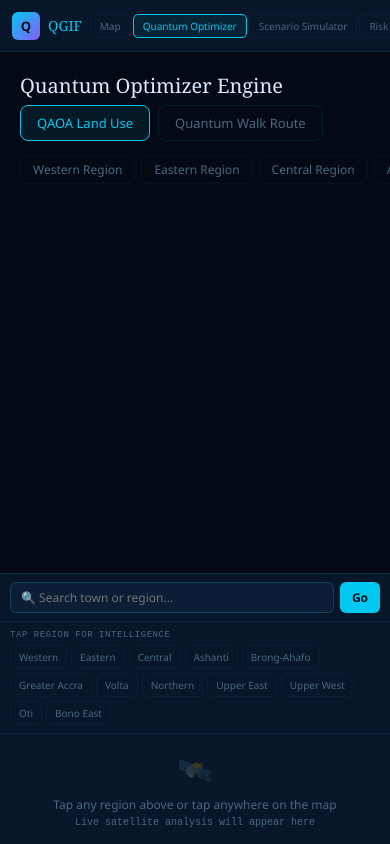
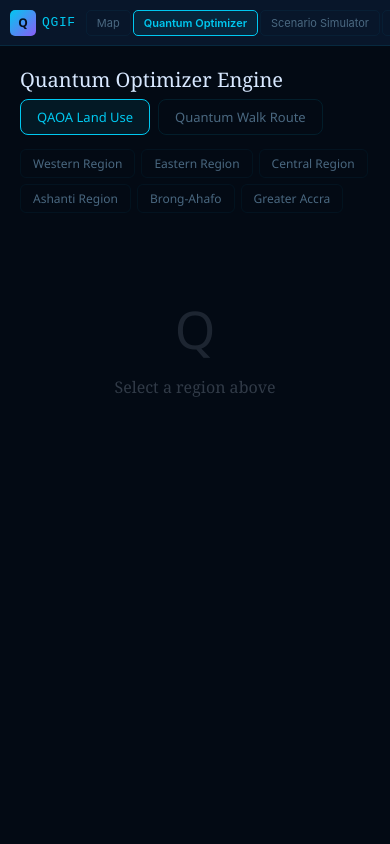
Before and after one commit to michaelopokuamoah/-QGIF, a React (Create React App) app in the folder frontend/: page / in a window 390 px wide. Both pictures are taken after a click on the button "Quantum Optimizer". Built offline with nearby package versions, Linux system fonts and the light colour scheme.

Commit message:
Fix mobile layout - all tabs accessible, map zoomed to Ghana, clean fonts

```diff
--- a/frontend/src/App.js
+++ b/frontend/src/App.js
@@ -309,7 +309,10 @@ function MapTab({layer,activeRegion,onRegionClick,onCoordClick,searchQuery,setSe
       <div style={{position:"absolute",top:42,left:0,right:0,bottom:36}}>
         <MapContainer
           center={mapCenter?[mapCenter[0],mapCenter[1]]:[7.9465,-1.0232]}
-          zoom={mapCenter?mapCenter[2]:7}
+          zoom={mapCenter?mapCenter[2]:window.innerWidth<769?7:7}
+          minZoom={6}
+          maxZoom={19}
+          minZoom={5}
           style={{width:"100%",height:"100%"}}
           zoomControl={true}
           ref={mapRef}
@@ -1401,25 +1404,32 @@ export default function App(){
         .leaflet-container{touch-action:pan-x pan-y!important;}
       `}</style>
 
-      <div style={{display:"flex",alignItems:"center",justifyContent:"space-between",padding:"0 12px",background:PANEL,borderBottom:`1px solid ${BORDER}`,gap:8}}>
-        <div style={{display:"flex",alignItems:"center",gap:8,flexShrink:0}}>
-          <div style={{width:28,height:28,background:"linear-gradient(135deg,#00C8F0,#8B5CF6)",borderRadius:6,display:"flex",alignItems:"center",justifyContent:"center",fontSize:13,fontWeight:700,color:BG}}>Q</div>
-          <span style={{fontFamily:FH,fontSize:14,color:CYAN,whiteSpace:"nowrap"}}>QGIF</span>
-        </div>
-        <div className="tab-scroll" style={{display:"flex",gap:2,flexWrap:"wrap",justifyContent:"center",flex:1,overflow:"hidden"}}>
+      {/* TOPBAR */}
+      <div style={{display:"flex",alignItems:"center",justifyContent:"space-between",padding:"0 10px",background:PANEL,borderBottom:`1px solid ${BORDER}`,height:46,gap:6}}>
+        {/* Logo */}
+        <div style={{display:"flex",alignItems:"center",gap:6,flexShrink:0}}>
+          <div style={{width:26,height:26,background:"linear-gradient(135deg,#00C8F0,#8B5CF6)",borderRadius:5,display:"flex",alignItems:"center",justifyContent:"center",fontSize:12,fontWeight:700,color:BG}}>Q</div>
+          <span style={{fontFamily:"'Courier New',monospace",fontSize:13,color:CYAN,whiteSpace:"nowrap",letterSpacing:".05em"}}>QGIF</span>
+        </div>
+        {/* Tabs — scrollable */}
+        <div className="tab-scroll" style={{display:"flex",gap:2,flex:1,overflow:"auto",padding:"0 4px"}}>
           {TABS.map(tab=>(
-            <button key={tab} onClick={()=>handleTabChange(tab)} style={{padding:"4px 9px",borderRadius:5,fontFamily:FB,fontSize:10,cursor:"pointer",border:`1px solid ${activeTab===tab?CYAN:BORDER2}`,background:activeTab===tab?`${CYAN}10`:"transparent",color:activeTab===tab?CYAN:MUTED,whiteSpace:"nowrap",flexShrink:0}}>{tab}</button>
+            <button key={tab} onClick={()=>handleTabChange(tab)}
+              style={{padding:"5px 10px",borderRadius:5,fontFamily:"-apple-system,BlinkMacSystemFont,'Segoe UI',sans-serif",fontSize:11,cursor:"pointer",border:`1px solid ${activeTab===tab?CYAN:BORDER2}`,background:activeTab===tab?`${CYAN}14`:"transparent",color:activeTab===tab?CYAN:MUTED,whiteSpace:"nowrap",flexShrink:0,fontWeight:activeTab===tab?600:400}}>
+              {tab}
+            </button>
           ))}
         </div>
-        <div style={{display:"flex",alignItems:"center",gap:8,flexShrink:0}}>
-          <button onClick={()=>setShowRoleModal(true)} style={{padding:"4px 10px",borderRadius:6,border:`1px solid ${BORDER}`,background:`${CYAN}08`,color:CYAN,fontSize:11,fontFamily:FB,cursor:"pointer",whiteSpace:"nowrap"}}>{role.icon} {role.label}</button>
-          <span style={{fontFamily:FM,fontSize:9,color:GREEN,whiteSpace:"nowrap"}}>
-            <span style={{width:5,height:5,borderRadius:"50%",background:GREEN,display:"inline-block",marginRight:4,animation:"blink 1.8s ease-in-out infinite"}}/>{time}
+        {/* Role + time */}
+        <div style={{display:"flex",alignItems:"center",gap:6,flexShrink:0}}>
+          <button onClick={()=>setShowRoleModal(true)} style={{padding:"4px 8px",borderRadius:5,border:`1px solid ${BORDER}`,background:`${CYAN}08`,color:CYAN,fontSize:10,fontFamily:"-apple-system,BlinkMacSystemFont,'Segoe UI',sans-serif",cursor:"pointer",whiteSpace:"nowrap"}}>{role.icon} <span className="hide-mobile">{role.label}</span></button>
+          <span className="hide-mobile" style={{fontFamily:"'Courier New',monospace",fontSize:9,color:GREEN,whiteSpace:"nowrap"}}>
+            <span style={{width:5,height:5,borderRadius:"50%",background:GREEN,display:"inline-block",marginRight:3,animation:"blink 1.8s ease-in-out infinite"}}/>{time}
           </span>
         </div>
       </div>
 
-      <div className="main-grid" style={{display:"grid",gridTemplateColumns:"180px 1fr 300px",height:"calc(100vh - 52px)",overflow:"hidden"}}>
+      <div className="main-grid" style={{display:"grid",gridTemplateColumns:"180px 1fr 300px",height:"calc(100vh - 46px)",overflow:"hidden"}}>
         <div className="desktop-sidebar" style={{background:PANEL,borderRight:`1px solid ${BORDER}`,overflowY:"auto"}}>
           <div style={{padding:"10px 8px",borderBottom:`1px solid ${BORDER2}`}}>
             <Label text="INTELLIGENCE LAYERS"/>
@@ -1634,78 +1644,49 @@ export default function App(){
         </div>
       </div>
 
-      {/* MOBILE BOTTOM PANEL — shown only on small screens */}
+      {/* MOBILE BOTTOM PANEL — Map tab only */}
+      {activeTab==="Map"&&(
       <div className="mobile-bottom">
-
-        {/* Search bar on mobile */}
+        {/* Search bar */}
         <div style={{padding:"8px 10px",borderBottom:`1px solid ${BORDER}`,display:"flex",gap:6}}>
-          <input
-            value={searchQuery}
-            onChange={e=>setSearchQuery(e.target.value)}
-            placeholder="🔍 Search town or region..."
-            style={{flex:1,background:P2,border:`1px solid ${CYAN}33`,borderRadius:6,padding:"6px 10px",color:TEXT,fontSize:12,outline:"none",fontFamily:FB}}
-          />
-          <button
-            onClick={()=>{
-              const q=searchQuery.toLowerCase();
-              const town=GHANA_TOWNS.find(t=>t.name.toLowerCase().includes(q));
-              const reg=Object.entries(REGION_COORDS).find(([k])=>k.toLowerCase().includes(q));
-              if(town){setMapCenter([town.lat,town.lng,13]);handleCoordClick(town.lat,town.lng,town.name);}
-              else if(reg){setMapCenter([reg[1].lat,reg[1].lng,10]);handleRegionClick(reg[0]);}
-            }}
-            style={{background:CYAN,border:"none",borderRadius:6,padding:"6px 12px",color:BG,fontSize:12,fontWeight:700,cursor:"pointer"}}>Go</button>
-        </div>
-
-        {/* Region quick-select */}
+          <input value={searchQuery} onChange={e=>setSearchQuery(e.target.value)} placeholder="Search town or region..."
+            style={{flex:1,background:P2,border:`1px solid ${CYAN}33`,borderRadius:6,padding:"7px 10px",color:TEXT,fontSize:13,outline:"none",fontFamily:"-apple-system,BlinkMacSystemFont,'Segoe UI',sans-serif"}}/>
+          <button onClick={()=>{const q=searchQuery.toLowerCase();const town=GHANA_TOWNS.find(t=>t.name.toLowerCase().includes(q));const reg=Object.entries(REGION_COORDS).find(([k])=>k.toLowerCase().includes(q));if(town){setMapCenter([town.lat,town.lng,13]);handleCoordClick(town.lat,town.lng,town.name);}else if(reg){setMapCenter([reg[1].lat,reg[1].lng,10]);handleRegionClick(reg[0]);}}}
+            style={{background:CYAN,border:"none",borderRadius:6,padding:"7px 14px",color:BG,fontSize:13,fontWeight:700,cursor:"pointer"}}>Go</button>
+        </div>
+
+        {/* Region buttons */}
         <div style={{padding:"8px 10px",borderBottom:`1px solid ${BORDER}`}}>
-          <div style={{fontFamily:FM,fontSize:9,color:MUTED,marginBottom:5,letterSpacing:".06em"}}>TAP REGION FOR INTELLIGENCE</div>
+          <div style={{fontFamily:"'Courier New',monospace",fontSize:9,color:MUTED,marginBottom:5,letterSpacing:".06em",textTransform:"uppercase"}}>Tap Region</div>
           <div style={{display:"flex",gap:4,flexWrap:"wrap"}}>
             {REGIONS.map(r=>(
               <button key={r.name} onClick={()=>handleRegionClick(r.name)}
-                style={{padding:"4px 8px",borderRadius:5,border:`1px solid ${activeRegion===r.name?CYAN:BORDER2}`,background:activeRegion===r.name?`${CYAN}10`:"transparent",color:activeRegion===r.name?CYAN:MUTED,fontSize:10,fontFamily:FB,cursor:"pointer"}}>
+                style={{padding:"5px 9px",borderRadius:5,border:`1px solid ${activeRegion===r.name?CYAN:BORDER2}`,background:activeRegion===r.name?`${CYAN}15`:"transparent",color:activeRegion===r.name?CYAN:MUTED,fontSize:11,fontFamily:"-apple-system,BlinkMacSystemFont,'Segoe UI',sans-serif",cursor:"pointer"}}>
                 {r.name.replace(' Region','')}
               </button>
             ))}
           </div>
         </div>
 
-        {/* Live Detection Results on mobile */}
-        {liveDetectLoading&&(
-          <div style={{padding:"12px",display:"flex",alignItems:"center",gap:8}}>
-            <span style={{width:6,height:6,borderRadius:"50%",background:AMBER,display:"inline-block",animation:"blink 1s infinite"}}/>
-            <span style={{fontFamily:FB,fontSize:12,color:MUTED}}>Running satellite detection... (20-30 sec)</span>
-          </div>
-        )}
+        {/* Live detection */}
+        {liveDetectLoading&&<div style={{padding:"12px 10px",display:"flex",alignItems:"center",gap:8}}><span style={{width:6,height:6,borderRadius:"50%",background:AMBER,display:"inline-block",animation:"blink 1s infinite"}}/><span style={{fontFamily:"-apple-system,BlinkMacSystemFont,'Segoe UI',sans-serif",fontSize:12,color:MUTED}}>Running satellite detection... 20-30 seconds</span></div>}
         {!liveDetectLoading&&liveDetect&&!liveDetect._error&&(
           <div style={{padding:"10px 12px",borderBottom:`1px solid ${BORDER}`}}>
-            <div style={{fontFamily:FM,fontSize:9,color:PURPLE,marginBottom:8,display:"flex",alignItems:"center",gap:5}}>
-              <span style={{width:5,height:5,borderRadius:"50%",background:PURPLE,display:"inline-block"}}/>
-              LIVE DETECTION · {liveDetect.imagery?.current_image_date} · {liveDetect.location}
-            </div>
-            {/* 3 key metrics */}
+            <div style={{fontFamily:"'Courier New',monospace",fontSize:9,color:PURPLE,marginBottom:8,letterSpacing:".06em"}}>LIVE DETECTION · {liveDetect.imagery?.current_image_date} · {liveDetect.location}</div>
             <div style={{display:"grid",gridTemplateColumns:"1fr 1fr 1fr",gap:6,marginBottom:8}}>
-              <div style={{background:P2,borderRadius:6,padding:"7px 8px",textAlign:"center"}}>
-                <div style={{fontFamily:FM,fontSize:8,color:MUTED,marginBottom:2}}>MINING</div>
-                <div style={{fontFamily:FB,fontSize:16,fontWeight:700,color:liveDetect.mining_detection?.score>70?RED:liveDetect.mining_detection?.score>40?AMBER:GREEN}}>{liveDetect.mining_detection?.score}</div>
-                <div style={{fontFamily:FM,fontSize:8,color:MUTED}}>/100</div>
-              </div>
-              <div style={{background:P2,borderRadius:6,padding:"7px 8px",textAlign:"center"}}>
-                <div style={{fontFamily:FM,fontSize:8,color:MUTED,marginBottom:2}}>MERCURY</div>
-                <div style={{fontFamily:FB,fontSize:16,fontWeight:700,color:liveDetect.water_contamination?.mercury_proxy_mgl>0.01?RED:GREEN}}>{liveDetect.water_contamination?.mercury_proxy_mgl}</div>
-                <div style={{fontFamily:FM,fontSize:8,color:MUTED}}>mg/L</div>
-              </div>
-              <div style={{background:P2,borderRadius:6,padding:"7px 8px",textAlign:"center"}}>
-                <div style={{fontFamily:FM,fontSize:8,color:MUTED,marginBottom:2}}>OUTBREAK</div>
-                <div style={{fontFamily:FB,fontSize:16,fontWeight:700,color:liveDetect.health_risk?.outbreak_probability_30days_pct>50?RED:AMBER}}>{liveDetect.health_risk?.outbreak_probability_30days_pct}%</div>
-                <div style={{fontFamily:FM,fontSize:8,color:MUTED}}>risk</div>
-              </div>
-            </div>
-            <div style={{fontFamily:FB,fontSize:11,color:TEXT2,lineHeight:1.5,marginBottom:6}}>{liveDetect.mining_detection?.classification}</div>
-            <div style={{fontFamily:FM,fontSize:9,color:AMBER}}>⚠ Mercury proxy from satellite — not a direct measurement</div>
+              {[["Mining Score",liveDetect.mining_detection?.score,"/100",liveDetect.mining_detection?.score>70?RED:liveDetect.mining_detection?.score>40?AMBER:GREEN],["Mercury Proxy",liveDetect.water_contamination?.mercury_proxy_mgl,"mg/L",liveDetect.water_contamination?.mercury_proxy_mgl>0.01?RED:GREEN],["Outbreak Risk",liveDetect.health_risk?.outbreak_probability_30days_pct,"%",liveDetect.health_risk?.outbreak_probability_30days_pct>50?RED:AMBER]].map(([label,val,unit,col])=>(
+                <div key={label} style={{background:P2,borderRadius:6,padding:"7px 8px",textAlign:"center"}}>
+                  <div style={{fontFamily:"'Courier New',monospace",fontSize:8,color:MUTED,marginBottom:2}}>{label}</div>
+                  <div style={{fontFamily:"-apple-system,BlinkMacSystemFont,'Segoe UI',sans-serif",fontSize:16,fontWeight:700,color:col}}>{val}</div>
+                  <div style={{fontFamily:"'Courier New',monospace",fontSize:8,color:MUTED}}>{unit}</div>
+                </div>
+              ))}
+            </div>
+            <div style={{fontFamily:"-apple-system,BlinkMacSystemFont,'Segoe UI',sans-serif",fontSize:11,color:TEXT2,lineHeight:1.5}}>{liveDetect.mining_detection?.classification}</div>
           </div>
         )}
 
-        {/* Prediction output on mobile */}
+        {/* Prediction */}
         {loading&&<div style={{padding:12}}><Spinner label="Analysing..."/></div>}
         {!loading&&prediction&&!prediction._error&&(
           <div style={{padding:"10px 12px"}}>
@@ -1713,24 +1694,42 @@ export default function App(){
               <Tag label={prediction.severity} color={SEV_C[prediction.severity]} bg={SEV_BG[prediction.severity]}/>
               <Tag label={prediction.confidence} color={CYAN}/>
             </div>
-            <div style={{fontFamily:FH,fontSize:14,color:TEXT,marginBottom:6,fontWeight:"normal"}}>{prediction.title}</div>
-            <div style={{fontFamily:FB,fontSize:11,color:TEXT,lineHeight:1.7,padding:"8px 10px",background:P2,borderRadius:7,borderLeft:`3px solid ${CYAN}`,marginBottom:8}}>{prediction.analysis}</div>
+            <div style={{fontFamily:"Georgia,'Times New Roman',serif",fontSize:14,color:TEXT,marginBottom:6,fontWeight:"normal",lineHeight:1.4}}>{prediction.title}</div>
+            <div style={{fontFamily:"-apple-system,BlinkMacSystemFont,'Segoe UI',sans-serif",fontSize:11,color:TEXT,lineHeight:1.7,padding:"8px 10px",background:P2,borderRadius:7,borderLeft:`3px solid ${CYAN}`,marginBottom:8}}>{prediction.analysis}</div>
             {(prediction.findings||[]).slice(0,2).map((f,i)=>(
               <div key={i} style={{display:"flex",gap:8,padding:"6px 10px",background:P2,borderRadius:6,marginBottom:5}}>
                 <div style={{width:6,height:6,borderRadius:"50%",flexShrink:0,marginTop:4,background:{critical:RED,high:AMBER,medium:"#F5C842",low:GREEN}[f.severity]||CYAN}}/>
-                <div style={{fontFamily:FB,fontSize:11,color:TEXT,lineHeight:1.6}}>{f.text}</div>
+                <div style={{fontFamily:"-apple-system,BlinkMacSystemFont,'Segoe UI',sans-serif",fontSize:11,color:TEXT,lineHeight:1.6}}>{f.text}</div>
               </div>
             ))}
           </div>
         )}
         {!loading&&!prediction&&!liveDetect&&(
-          <div style={{padding:"16px 12px",textAlign:"center"}}>
-            <div style={{fontSize:28,opacity:.2,marginBottom:8}}>🛰️</div>
-            <div style={{fontFamily:FB,fontSize:12,color:MUTED}}>Tap any region above or tap anywhere on the map</div>
-            <div style={{fontFamily:FM,fontSize:10,color:MUTED,marginTop:4}}>Live satellite analysis will appear here</div>
+          <div style={{padding:"20px 12px",textAlign:"center"}}>
+            <div style={{fontFamily:"-apple-system,BlinkMacSystemFont,'Segoe UI',sans-serif",fontSize:13,color:MUTED,marginBottom:4}}>Tap a region or anywhere on the map</div>
+            <div style={{fontFamily:"'Courier New',monospace",fontSize:10,color:MUTED}}>Live satellite analysis will appear here</div>
           </div>
         )}
+        <div style={{height:20}}/>
       </div>
+      )}
+
+      {/* MOBILE NON-MAP TABS — full screen content */}
+      {activeTab!=="Map"&&(
+      <div className="mobile-fullscreen-tab">
+        <style>{`@media(max-width:768px){.mobile-fullscreen-tab{display:flex!important;position:fixed;top:46px;left:0;right:0;bottom:0;z-index:500;background:#050E1C;overflow-y:auto;-webkit-overflow-scrolling:touch;flex-direction:column;}} @media(min-width:769px){.mobile-fullscreen-tab{display:none!important;}}`}</style>
+        {activeTab==="Monitoring"&&<MonitoringTab monitorData={monitorData} monitorLoading={monitorLoading} runMonitor={runMonitor} dashData={dashData} dashLoading={dashLoading} loadDash={loadDash}/>}
+        {activeTab==="Quantum Optimizer"&&<QuantumTab activeRegion={activeRegion} setActiveRegion={setActiveRegion} qData={qData} qLoading={qLoading} qType={qType} setQType={setQType} runQuantum={runQuantum}/>}
+        {activeTab==="Scenario Simulator"&&<ScenarioTab scData={scData} scLoading={scLoading} scScenario={scScenario} setScScenario={setScScenario} scIntensity={scIntensity} setScIntensity={setScIntensity} scRegion={scRegion} setScRegion={setScRegion} runScenario={runScenario}/>}
+        {activeTab==="Risk Matrix"&&<RiskTab riskData={riskData} riskLoading={riskLoading} runRisk={runRisk} activeRegion={activeRegion} setActiveRegion={setActiveRegion}/>}
+        {activeTab==="Disease Intelligence"&&<DiseaseTab diseaseData={diseaseData} diseaseLoading={diseaseLoading} runDisease={runDisease} activeRegion={activeRegion} setActiveRegion={setActiveRegion}/>}
+        {activeTab==="Digital Lawyer"&&<LawyerTab lawyerData={lawyerData} lawyerLoading={lawyerLoading} runLawyer={runLawyer}/>}
+        {activeTab==="Dam Risk"&&<DamTab damData={damData} damLoading={damLoading} runDam={runDam}/>}
+        {activeTab==="Crop Insurance"&&<InsuranceTab insuranceData={insuranceData} insuranceLoading={insuranceLoading} runInsurance={runInsurance}/>}
+        {activeTab==="Air Quality"&&<AirTab airData={airData} airLoading={airLoading} runAir={runAir}/>}
+        {activeTab==="Criminal Network"&&<CriminalTab criminalData={criminalData} criminalLoading={criminalLoading} runCriminal={runCriminal}/>}
+      </div>
+      )}
 
 
       {showRoleModal&&(
```
